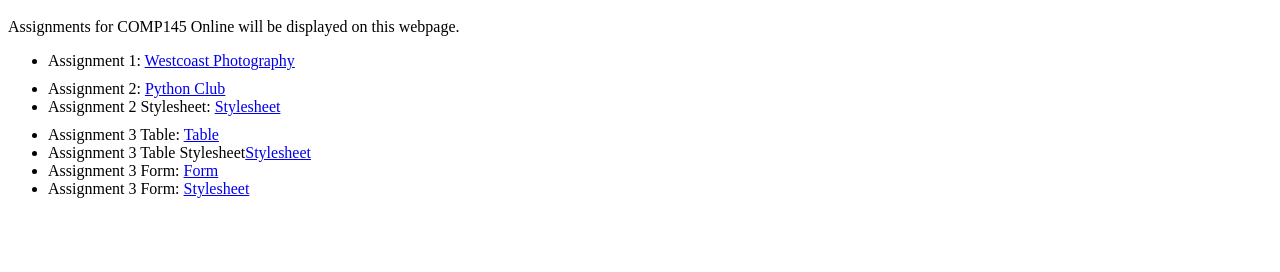
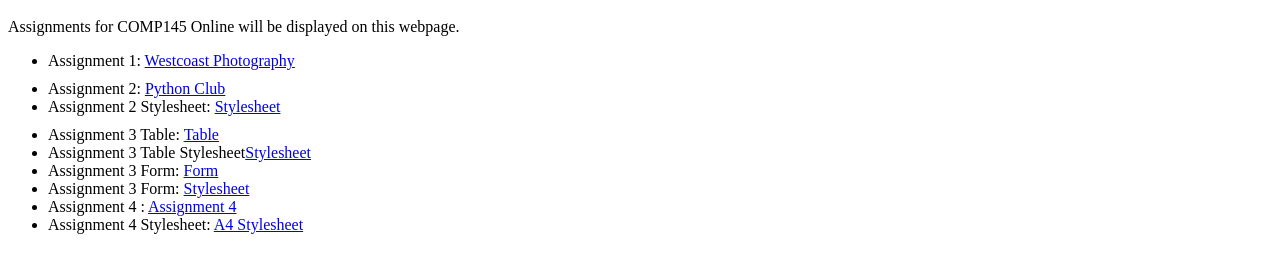
Before and after one commit to RaymenDeol/RaymenDeol.github.io, a plain HTML site: page index.html in a window 1280 px wide. Shown: the part 98-370 px from the top of the page. Drawn offline with Linux system fonts and the light colour scheme.

Commit message:
Update index.html

```diff
--- a/index.html
+++ b/index.html
@@ -30,6 +30,8 @@
 		<li>Assignment 3 Table Stylesheet<a href="A3/table1.css">Stylesheet</a></li>
 		<li>Assignment 3 Form: <a href="A3/form1.html">Form</a></li>
 		<li>Assignment 3 Form: <a href="A3/form1.css">Stylesheet</a></li>
+		<li>Assignment 4 : <a href="A4/index.css">Assignment 4</a></li>
+		<li>Assignment 4 Stylesheet: <a href="#">A4 Stylesheet</a></li>
 	</ul>
 
 </body>
```
